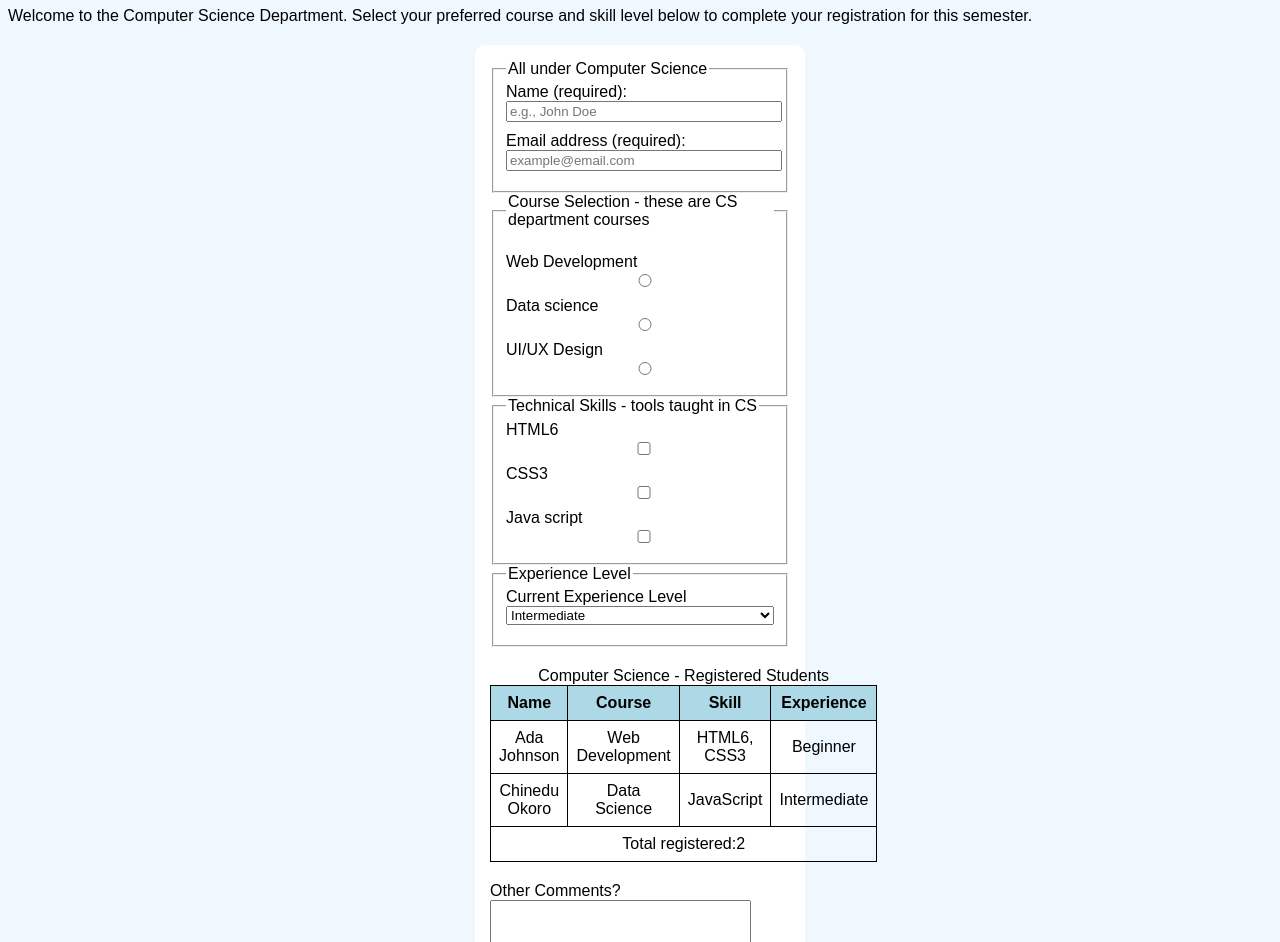
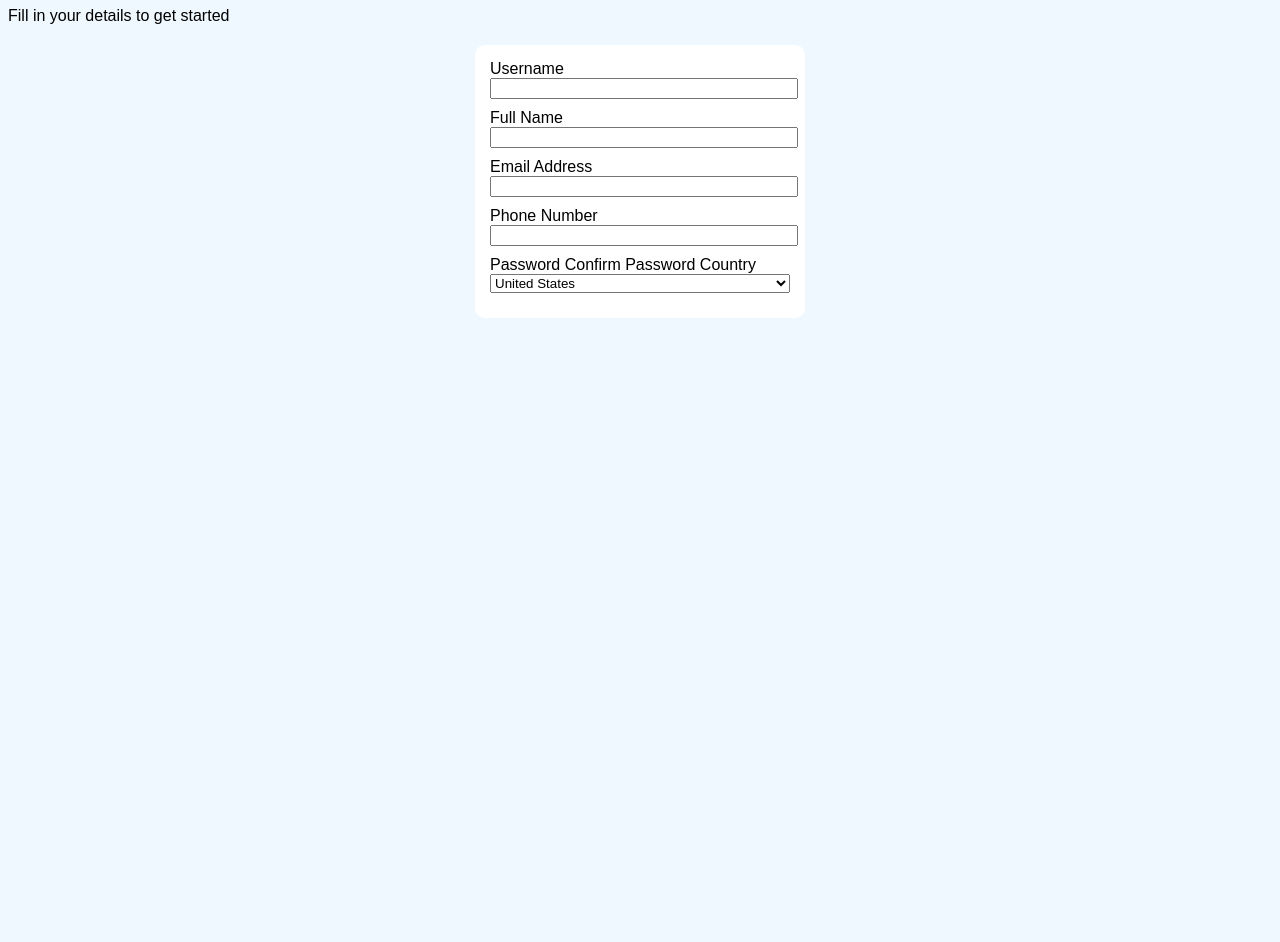
Before and after one commit to Veebaby857/Course-registration-, a plain HTML site: page index.html in a window 1280 px wide. Shown: the part 99-1041 px from the top of the page. After the commit the page ends 800 px from the top, so only its background shows below. Drawn offline with Linux system fonts and the light colour scheme.

Commit message:
Update index.html

```diff
--- a/index.html
+++ b/index.html
@@ -46,115 +46,110 @@
 </style>
   </head>
   <body>
-	<a href="#form">Register Now</a>
+	<a href="#form">Create Account</a>
 	 <header>
-	  <h1>Computer Science Department - Course Registration</h1>
-	  <p>
-		Welcome to the Computer Science Department. Select your preferred course and skill level below to complete your registration for this semester.
-	  </p>
+	  <h1>Create Account</h1>
+	  <p>Fill in your details to get started</p>
 	</header>
 	<main>
 	   <form id="form">
-		<fieldset>
-		  <legend>All under Computer Science</legend>
-		  <label for="full-name">Name (required):</label>
-		  <input type="text" id="full-name" name="name" placeholder="e.g., John Doe" required size="20">
+		  <label for="username">Username</label>
+		  <input type="text" id="username" name="name" required size="20">
+		     <label for="full-name">Full Name</label>
+		  <input type="text" id="full-name" name="name" required size="20">
 
-		  <label for="email">Email address (required):</label>
+		  <label for="email">Email Address</label>
 		  <input
-			placeholder="example@email.com"
-			required
+			  required
 			id="email"
 			type="email"
 			name="email"
 			size="20"
 		  />
 
-		</fieldset>
-
-		<fieldset>
-		  <legend>Course Selection - these are CS department courses</legend>
-	 <br />
-		 <label for="web">Web Development</label>
-		  <input id="web" type="radio" name="course" value="web" />
-
-		 <label for="data">Data science</label>
-		  <input id="data" type="radio" name="course" value="data" />
-		 <label for="design">UI/UX Design</label>
-		 <input id="design" type="radio" name="course" value="design" />
-
-		</fieldset>
-
-		<fieldset>
-		  <legend>Technical Skills - tools taught in CS
-		  </legend>
-
-		 <label for="html6">HTML6</label>
-		  <input type="checkbox" id="html6" name="choice" value="html6" />
-
-		 <label for="css3">CSS3</label>
-		  <input
-			type="checkbox"
-			id="css3"
-			name="choice"
-			value="css3"
+		 <label for="phone-number">Phone Number</label>
+<input type= "number" id="number" name="phone-number" required size="20">
+<label for="password">Password</label›
+<input type="text" id="password" name="password" required size="20">
+	<label for="confirm-password">Confirm Password</label›
+<input type="text" id="confirm-password" name="password" required size="20">
+		<label for="country">Country</label›
+			  <input
+				  placeholder="select your country"
+			  required
+			id="email"
+			type="email"
+			name="email"
+			size="20"
 		  />
-
-		 <label for="javascript">Java script</label>
-		  <input type="checkbox" id="javascript" name="choice" value="javascript" />
-
-		</fieldset>
-
-		<fieldset>
-		  <legend>Experience Level</legend>
-
-		  <label for="level">Current Experience Level</label>
-
-		  <select name="level" id="level">
-			<option value="beginner">Beginner</option>
-			<option selected value="intermediate">Intermediate</option>
-			<option value="advanced">Advanced</option>
-		  </select>
+		<select name="country" id="country">
+<option value="united-states">United States</
+option>
+<option value="united-kingdom">United Kingdom</
+option>
+<option value="canada">Canada</
+option>
+<option value="australia">Australia</
+option>
+<option value="germany">Germany</
+option>
+<option value="france">France</
+option>
+<option value="japan">Japan</
+option>
+<option value="china">China</
+option>
+<option value="india">India</
+option>
+<option value="brazil">Brazil</
+option>
+<option value="mexico">Mexico</
+option>
+<option value="spain">Spain</
+option>
+<option value="italy">Italy</
+option>
+<option value="netherlands">Netherlands</
+option>
+<option value="sweden">Sweden</
+option>
+<option value="norway">Norway</
+option>
+<option value="denmark">Denmark</
+option>
+<option value="finland">Finland</
+option>
+<option value="switzerland">Switzerland</
+option>
+<option value="singapore">Singapore</
+option>
+<option value="hong-kong">Hong Kong</
+option>
+<option value="united-arab-emirates">United Arab Emirates</
+option>
+<option value="saudi-arabia">Saudi Arabia</
+option>
+<option value="south-africa">South Africa</
+option>
+<option value="nigeria">Nigeria</
+option>
+<option value="kenya">Kenya</
+option>
+<option value="egypt">Egypt</
+option>
+<option value="south-korea">South Korea</
+option>
+<option value="new-zealand">New Zealand</
+option>
+<option value="other">Other</
+option>
+</select>
 
 
-		</fieldset>
-
-	   <table>
-		<caption>Computer Science - Registered Students</caption>
-	   <thead>
-		 <tr>
-		  <th>Name</th>
-		  <th>Course</th>
-		  <th>Skill</th>
-		  <th>Experience</th>
-		 </tr>
-	   </thead>
-	   <tbody>
-	   <tr>
-		<td>Ada Johnson</td>
-		<td>Web Development</td>
-		<td>HTML6, CSS3</td>
-		<td>Beginner</td>
-	   </tr>
-	   <tr>
-		<td>Chinedu Okoro</td>
-		<td>Data Science</td>
-		<td>JavaScript</td>
-		<td>Intermediate</td>
-	   </tr>
-	   </tbody>
-
-	   <tfoot>
-		<tr>
-		 <td colspan="4">Total registered:2</td>
-		</tr>
-	   </tfoot>
-
-	   </table>
-		<label for="comments">Other Comments?</label>
-		<textarea cols="30" rows="10" name="comments" id="comments"></textarea>
-		<button type="submit">Submit</button>
-		</form>
 	</main>
   </body>
 </html>
+
+	</main>
+  </body>
+</html>
```
